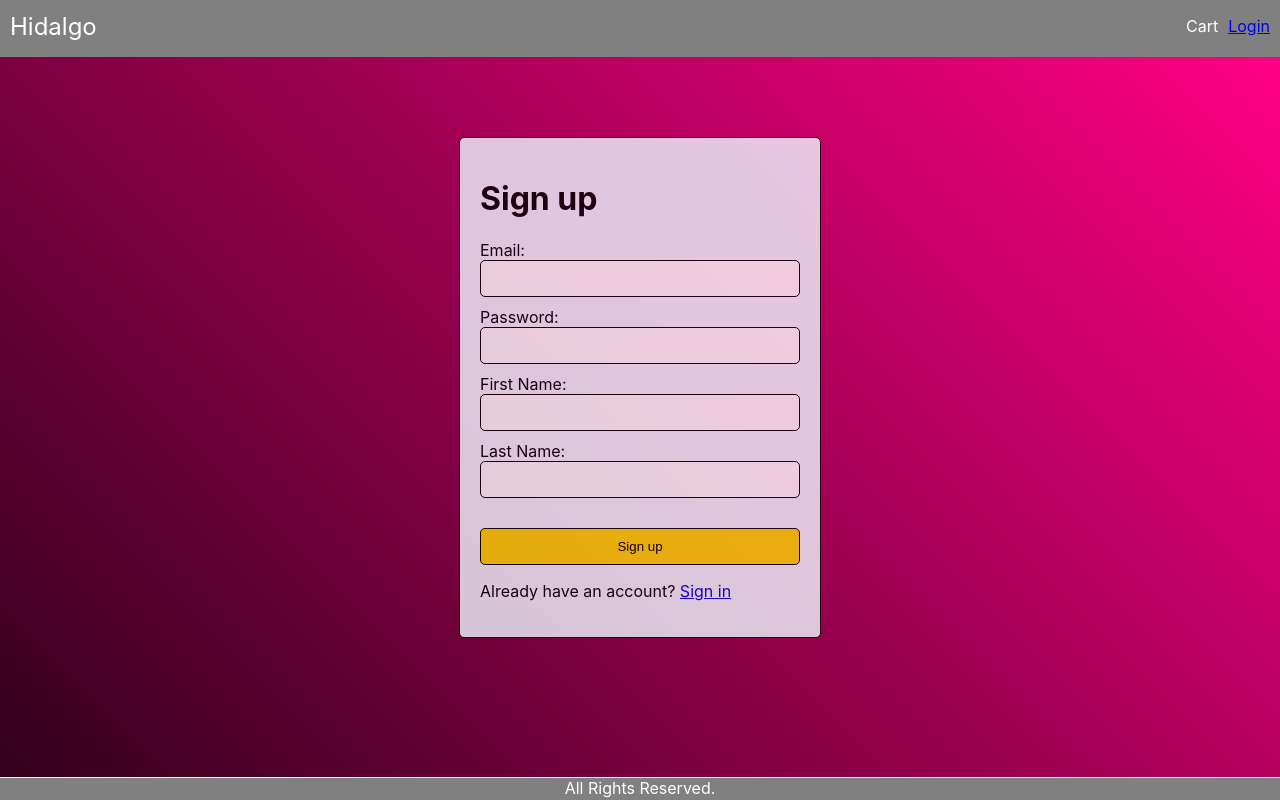
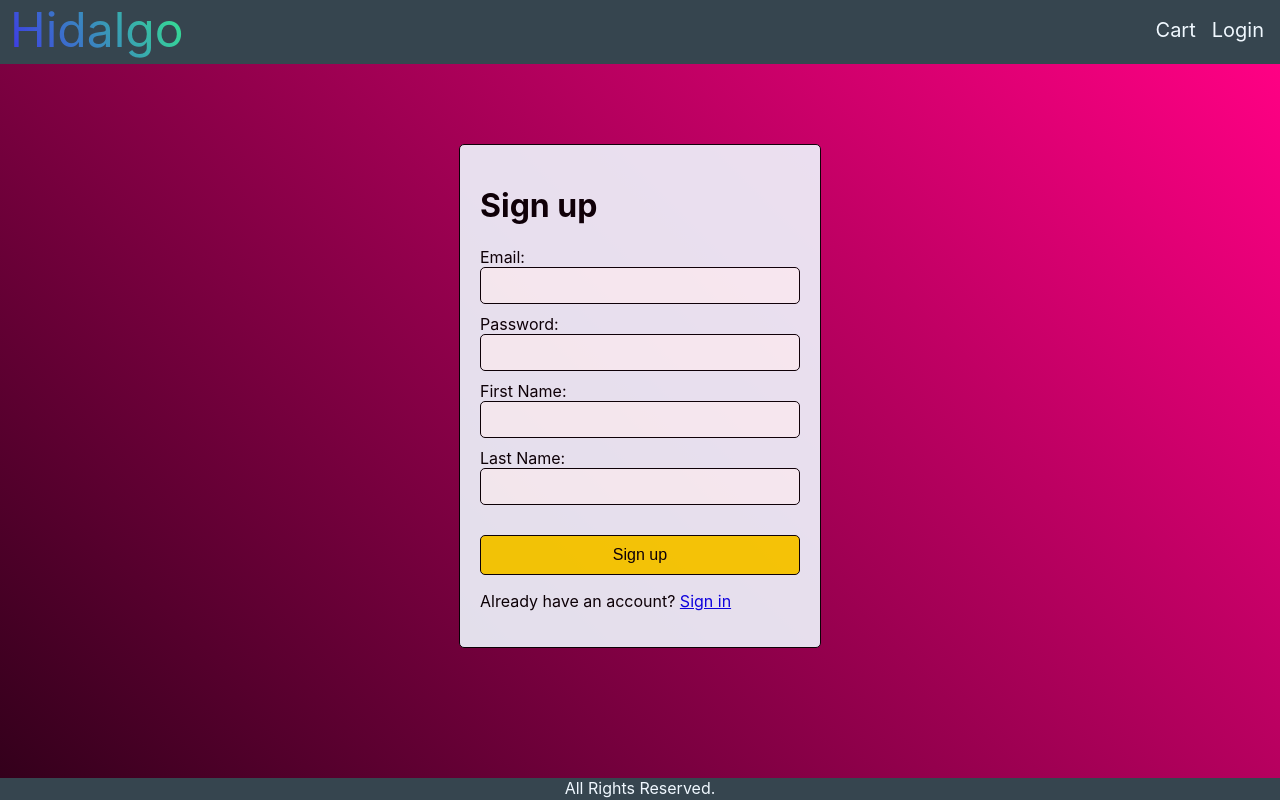
Before and after one commit to Nic-Tmpl/hidalgo, a React (Create React App) app in the folder frontend/: page /signup in a window 1280 px wide. Built offline with nearby package versions, Linux system fonts and the light colour scheme.

Commit message:
adds header/footer styles and gradient

```diff
--- a/frontend/src/App.css
+++ b/frontend/src/App.css
@@ -14,18 +14,28 @@ body {
 }
 
 .header {
-  background-color: grey;
+  background-color: #36454F;
   display: flex;
   flex-direction: row;
   justify-content: space-between;
   align-items: center;
   padding-bottom: 0.5rem;
+
 }
 
-.logo {
+.header a {
+  text-decoration: none;
+  color: aliceblue;
+}
+
+.header .logo a{
+  text-decoration: none;
+  background-image: linear-gradient(60deg, #3e35e8, #35e88f);
+  background-clip: text;
+  color: transparent;
   margin-left: 1rem;
-  font-size: 2.4rem;
-  color: white;
+  font-size: 4.8rem;
+
 }
 
 .header menu {
@@ -35,7 +45,9 @@ body {
 }
 
 .header menu li {
-  margin-right: 1rem;
+  margin-right: 1.6rem;
+  font-size: 2rem;
+  color:aliceblue;
 }
 
 li {
@@ -43,12 +55,13 @@ li {
 }
 
 .footer {
-  background-color: grey;
+  background-color: #36454F;
+  font-size: 1.6rem;
   display: flex;
   justify-content: center;
   align-items: center;
   padding-bottom: 0.25rem;
-  color: white;
+  color: aliceblue;
   position: fixed;
   bottom: 0;
   width: 100%;
@@ -214,7 +227,7 @@ li {
 .form-content{
   margin-top: 10vh;
   background-color:aliceblue;
-  opacity: 0.8;
+  opacity: 0.9;
   width: 32rem;
   padding: 2rem;
   border: .1rem black solid;
@@ -237,6 +250,7 @@ li {
 .form-container button {
   margin-top: 2rem;
   padding: 1rem;
+  font-size: 1.6rem;
   width: 100%;
   border: .1rem black solid;
   border-radius: .5rem;
--- a/frontend/src/App.js
+++ b/frontend/src/App.js
@@ -10,7 +10,7 @@ function App() {
   return (
     <BrowserRouter>
         <header className="header">
-          <div className="logo">Hidalgo</div>
+          <div className="logo"><Link to="/">Hidalgo</Link></div>
           <menu>
             <li>Cart</li>
             <li><Link to="/login">Login</Link></li>
```
